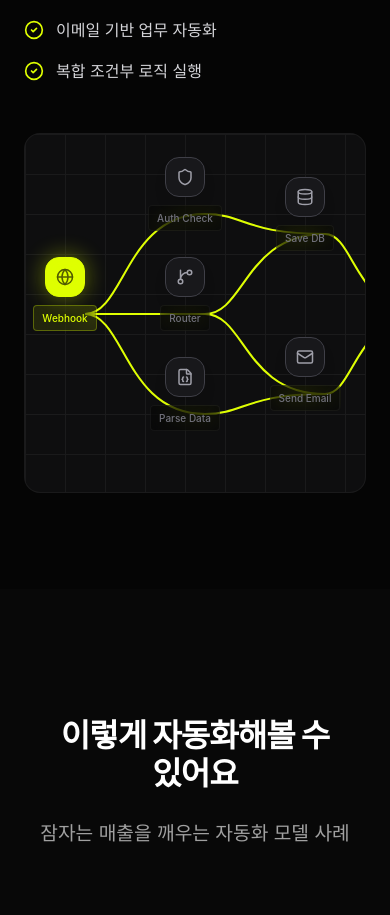
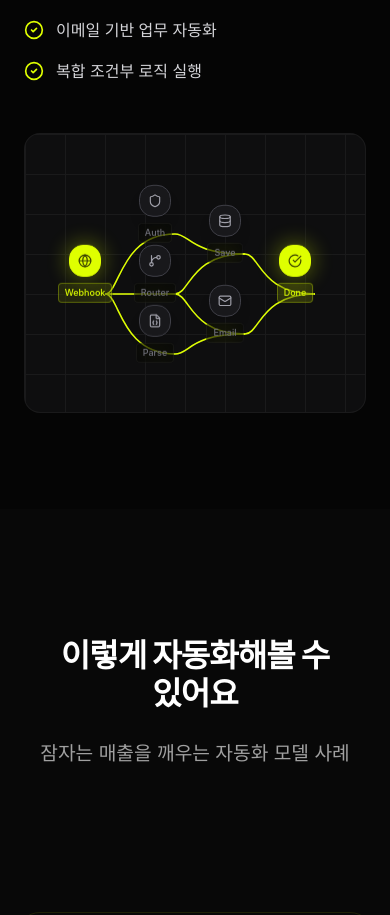
Before and after one commit to jinmoo-park/utomo_web, a React (Vite) app: page / in a window 390 px wide. Shown: the part 6406-7321 px from the top of the page. Built offline with nearby package versions, Linux system fonts and the light colour scheme; a web font is replaced by a local one.

Commit message:
Add responsive mobile layout for WorkflowGraphic component

```diff
--- a/src/components/FeatureSection.tsx
+++ b/src/components/FeatureSection.tsx
@@ -224,8 +224,8 @@ const OutputItem = ({ icon: Icon, label, variants, color }: { icon: any, label:
 
 // --- Graphic 3: Custom Workflow (Complex Node Tree) ---
 const WorkflowGraphic = () => {
-  // 노드 위치 정의 (그리드 형태)
-  const nodes: Array<{ id: string, x: number, y: number, icon: any, label: string, type: 'trigger' | 'process' | 'action' | 'result' }> = [
+  // 노드 위치 정의 (데스크탑용 - 그리드 형태)
+  const desktopNodes: Array<{ id: string, x: number, y: number, icon: any, label: string, type: 'trigger' | 'process' | 'action' | 'result' }> = [
     // Level 1: Trigger
     { id: 'start', x: 40, y: 160, icon: Globe, label: 'Webhook', type: 'trigger' },
 
@@ -242,8 +242,26 @@ const WorkflowGraphic = () => {
     { id: 'end', x: 380, y: 160, icon: CheckCircle, label: 'Done', type: 'result' },
   ];
 
-  // 연결선 정의 (Start -> End 흐름)
-  const edges = [
+  // 노드 위치 정의 (모바일용 - 더 컴팩트하고 세로로 조정)
+  const mobileNodes: Array<{ id: string, x: number, y: number, icon: any, label: string, type: 'trigger' | 'process' | 'action' | 'result' }> = [
+    // Level 1: Trigger
+    { id: 'start', x: 30, y: 140, icon: Globe, label: 'Webhook', type: 'trigger' },
+
+    // Level 2: Processing (Branching)
+    { id: 'proc1', x: 100, y: 80, icon: Shield, label: 'Auth', type: 'process' },
+    { id: 'proc2', x: 100, y: 140, icon: GitBranch, label: 'Router', type: 'process' },
+    { id: 'proc3', x: 100, y: 200, icon: FileJson, label: 'Parse', type: 'process' },
+
+    // Level 3: Actions
+    { id: 'act1', x: 170, y: 100, icon: Database, label: 'Save', type: 'action' },
+    { id: 'act2', x: 170, y: 180, icon: Mail, label: 'Email', type: 'action' },
+
+    // Level 4: Result
+    { id: 'end', x: 240, y: 140, icon: CheckCircle, label: 'Done', type: 'result' },
+  ];
+
+  // 연결선 정의 함수 (노드 배열에 따라 동적으로 생성)
+  const getEdges = (nodeList: typeof desktopNodes) => [
     { from: 'start', to: 'proc1', delay: 0 },
     { from: 'start', to: 'proc2', delay: 0 },
     { from: 'start', to: 'proc3', delay: 0 },
@@ -273,17 +291,18 @@ const WorkflowGraphic = () => {
   });
 
   return (
-    <div className="relative w-full h-[360px] flex items-center justify-center overflow-hidden rounded-2xl bg-zinc-900/50 border border-white/5">
+    <div className="relative w-full h-[280px] md:h-[360px] flex items-center justify-center overflow-hidden rounded-2xl bg-zinc-900/50 border border-white/5">
        {/* 배경 그리드 (설계도 느낌) */}
       <div className="absolute inset-0 opacity-[0.05]"
            style={{ backgroundImage: `linear-gradient(${THEME.text} 1px, transparent 1px), linear-gradient(90deg, ${THEME.text} 1px, transparent 1px)`, backgroundSize: '40px 40px' }}>
       </div>
 
-      <div className="relative w-full h-full max-w-[450px]">
+      {/* 데스크탑 뷰 */}
+      <div className="relative w-full h-full max-w-[450px] hidden md:block">
         <svg className="absolute inset-0 w-full h-full pointer-events-none">
-          {edges.map((edge, i) => {
-            const startNode = nodes.find(n => n.id === edge.from)!;
-            const endNode = nodes.find(n => n.id === edge.to)!;
+          {getEdges(desktopNodes).map((edge, i) => {
+            const startNode = desktopNodes.find(n => n.id === edge.from)!;
+            const endNode = desktopNodes.find(n => n.id === edge.to)!;
 
             // 베지에 곡선 계산
             const pathD = `M ${startNode.x + 20} ${startNode.y + 20} C ${(startNode.x + endNode.x) / 2} ${startNode.y + 20}, ${(startNode.x + endNode.x) / 2} ${endNode.y + 20}, ${endNode.x + 20} ${endNode.y + 20}`;
@@ -310,8 +329,45 @@ const WorkflowGraphic = () => {
         </svg>
 
         {/* 노드 렌더링 */}
-        {nodes.map((node, i) => (
-           <NodeItem key={node.id} node={node} index={i} />
+        {desktopNodes.map((node, i) => (
+           <NodeItem key={node.id} node={node} index={i} isMobile={false} />
+        ))}
+      </div>
+
+      {/* 모바일 뷰 */}
+      <div className="relative w-full h-full max-w-[280px] md:hidden">
+        <svg className="absolute inset-0 w-full h-full pointer-events-none">
+          {getEdges(mobileNodes).map((edge, i) => {
+            const startNode = mobileNodes.find(n => n.id === edge.from)!;
+            const endNode = mobileNodes.find(n => n.id === edge.to)!;
+
+            // 베지에 곡선 계산
+            const pathD = `M ${startNode.x + 20} ${startNode.y + 20} C ${(startNode.x + endNode.x) / 2} ${startNode.y + 20}, ${(startNode.x + endNode.x) / 2} ${endNode.y + 20}, ${endNode.x + 20} ${endNode.y + 20}`;
+
+            return (
+              <React.Fragment key={i}>
+                {/* 배경 라인 (Inactive) */}
+                <path d={pathD} stroke="rgba(255,255,255,0.1)" strokeWidth="1.5" fill="none" />
+
+                {/* 활성 라인 (Active Animation) */}
+                <motion.path
+                  d={pathD}
+                  stroke={THEME.neon}
+                  strokeWidth="1.5"
+                  fill="none"
+                  variants={pathVariants(edge.delay)}
+                  initial="hidden"
+                  whileInView="visible"
+                  viewport={{ once: false }}
+                />
+              </React.Fragment>
+            );
+          })}
+        </svg>
+
+        {/* 노드 렌더링 */}
+        {mobileNodes.map((node, i) => (
+           <NodeItem key={node.id} node={node} index={i} isMobile={true} />
         ))}
       </div>
     </div>
@@ -319,7 +375,7 @@ const WorkflowGraphic = () => {
 };
 
 // 개별 노드 컴포넌트
-const NodeItem = ({ node, index }: { node: { id: string, x: number, y: number, icon: any, label: string, type: 'trigger' | 'process' | 'action' | 'result' }, index: number }) => {
+const NodeItem = ({ node, index, isMobile }: { node: { id: string, x: number, y: number, icon: any, label: string, type: 'trigger' | 'process' | 'action' | 'result' }, index: number, isMobile: boolean }) => {
   // 노드 등장 타이밍 계산 (열 위치에 따라 순차적)
   const delay = node.type === 'trigger' ? 0
               : node.type === 'process' ? 0.4
@@ -350,7 +406,7 @@ const NodeItem = ({ node, index }: { node: { id: string, x: number, y: number, i
 
   return (
     <motion.div
-      className={`absolute flex flex-col items-center gap-2 w-[100px] transform -translate-x-1/2 -translate-y-1/2`}
+      className={`absolute flex flex-col items-center gap-1.5 md:gap-2 ${isMobile ? 'w-[70px]' : 'w-[100px]'} transform -translate-x-1/2 -translate-y-1/2`}
       style={{ left: node.x, top: node.y }}
       variants={nodeVariants}
       initial="hidden"
@@ -359,7 +415,7 @@ const NodeItem = ({ node, index }: { node: { id: string, x: number, y: number, i
     >
       {/* 아이콘 박스 */}
       <div className={`
-        relative flex items-center justify-center w-10 h-10 rounded-xl border shadow-lg z-10
+        relative flex items-center justify-center ${isMobile ? 'w-8 h-8' : 'w-10 h-10'} rounded-xl border shadow-lg z-10
         ${isTrigger || isResult
           ? `bg-[#DFFF00] border-[#DFFF00] text-black`
           : 'bg-zinc-900 border-zinc-700 text-zinc-400'
@@ -369,12 +425,12 @@ const NodeItem = ({ node, index }: { node: { id: string, x: number, y: number, i
          {(isTrigger || isResult) && (
             <div className="absolute inset-0 bg-[#DFFF00] blur-md opacity-40 rounded-xl animate-pulse" />
          )}
-         <Icon size={18} />
+         <Icon size={isMobile ? 14 : 18} />
       </div>
 
       {/* 라벨 */}
       <div className={`
-        px-2 py-1 rounded text-[10px] font-medium border backdrop-blur-md
+        px-1.5 md:px-2 py-0.5 md:py-1 rounded ${isMobile ? 'text-[9px]' : 'text-[10px]'} font-medium border backdrop-blur-md
         ${isTrigger || isResult
             ? 'bg-[#DFFF00]/10 border-[#DFFF00]/30 text-[#DFFF00]'
             : 'bg-black/40 border-white/5 text-zinc-500'
```
